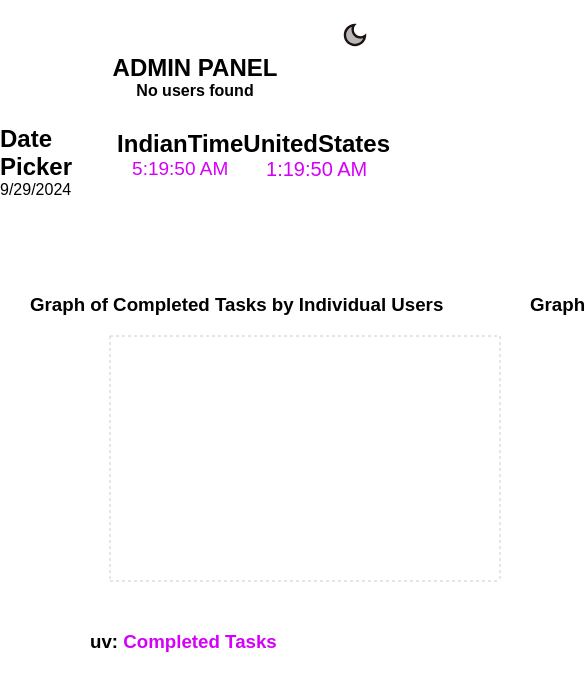
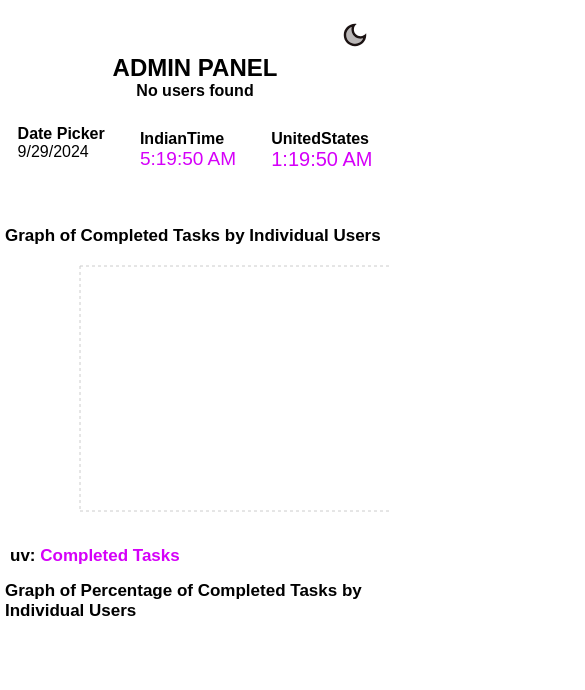
Before and after one commit to reactdev-anas/Todo-app, a React (Vite) app: page /admin in a window 390 px wide. Shown: the top 690 px of the page, 585 px wide, since content can reach past the window. Built offline with nearby package versions, Linux system fonts and the light colour scheme.

Commit message:
Update App.css

```diff
--- a/src/App.css
+++ b/src/App.css
@@ -366,6 +366,68 @@ margin-top: 10px;
   color: #d500f9;
 }
 
-.graph-2 h4{
-  text-align: center;
+
+
+@media only screen and (max-width: 600px){
+  .container-home {
+    width: 90%;
+    height: 500px;
+
+  }
+  .cards {
+    width: 100%;
+    flex-direction:column;
+    align-items:center;
+  }
+  .cards .box-1 {
+    width: 250px;
+    height: 200px;
+    margin-left: 0px;
+    margin-top: 25px;
+  }
+  .cards .user-todos {
+    width: 280px;
+    height: auto;
+
+  }
+  .todos p {
+    background-color: transparent;
+  }
+  .graphs{
+    width:100%;
+    flex-direction:column;
+    padding: 0px ;
+    margin-top: 40px;
+    overflow:hidden !important
+  }
+  .graph-uv h3{
+    margin-top:0px;
+    margin-left:10px !important;
+  }
+  .graph h3{
+    font-size:17px;
+    margin-left:5px;
+  }
+  .graph-2{
+    width:100%;
+  }
+  .bar-chart{
+    width:100% !important;
+  }
+  .graph-2 h3{
+    font-size:17px;
+    margin-inline:5px;
+  }
+  .date-picker h2{
+    font-size:16px
+  }
+  .indian-time h2{
+    font-size:16px
+  }
+  .USA-time h2{
+    font-size:16px
+  }
+  .pie-chart{
+    width:100% !important;
+  }
 }
```
